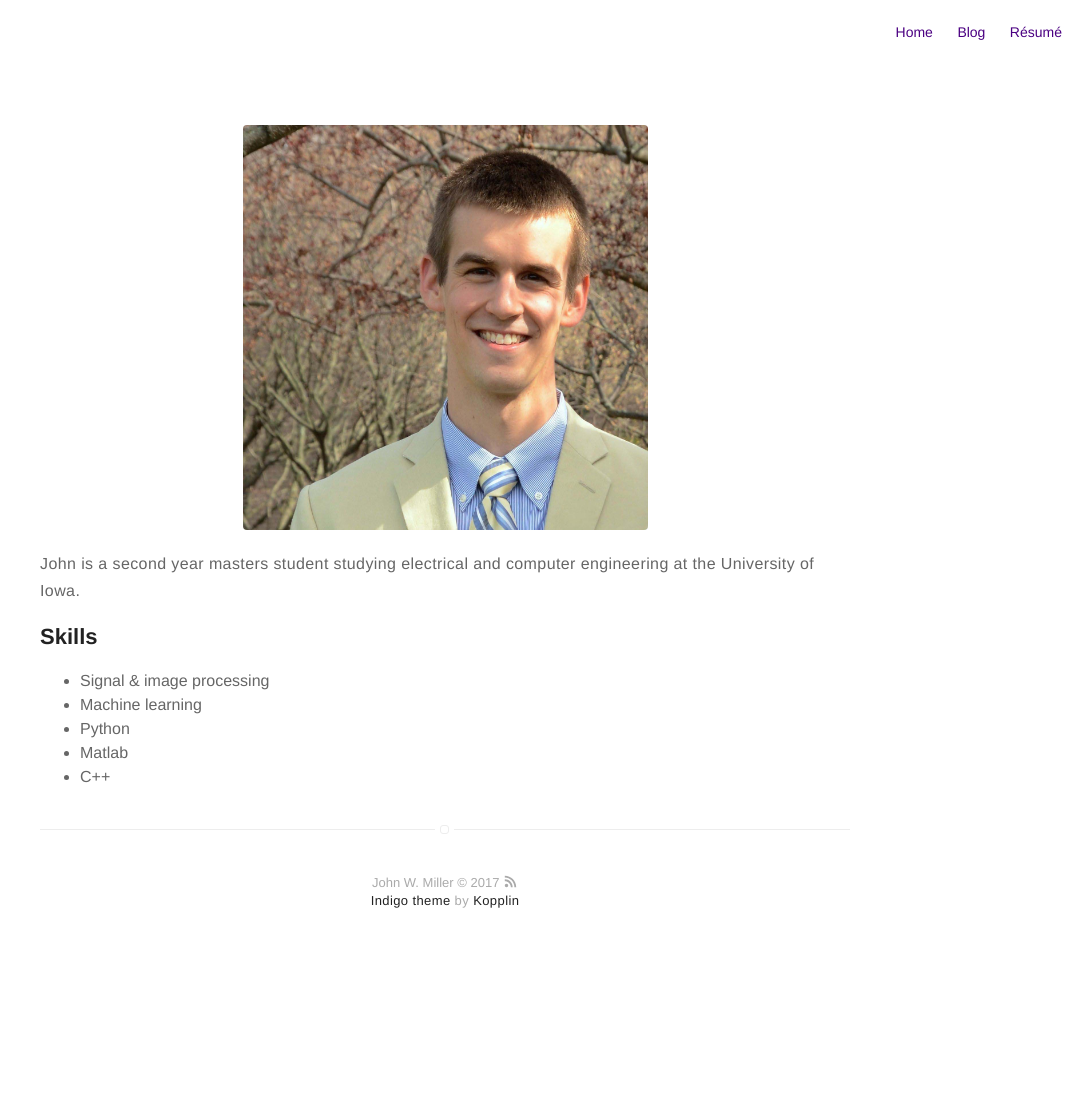
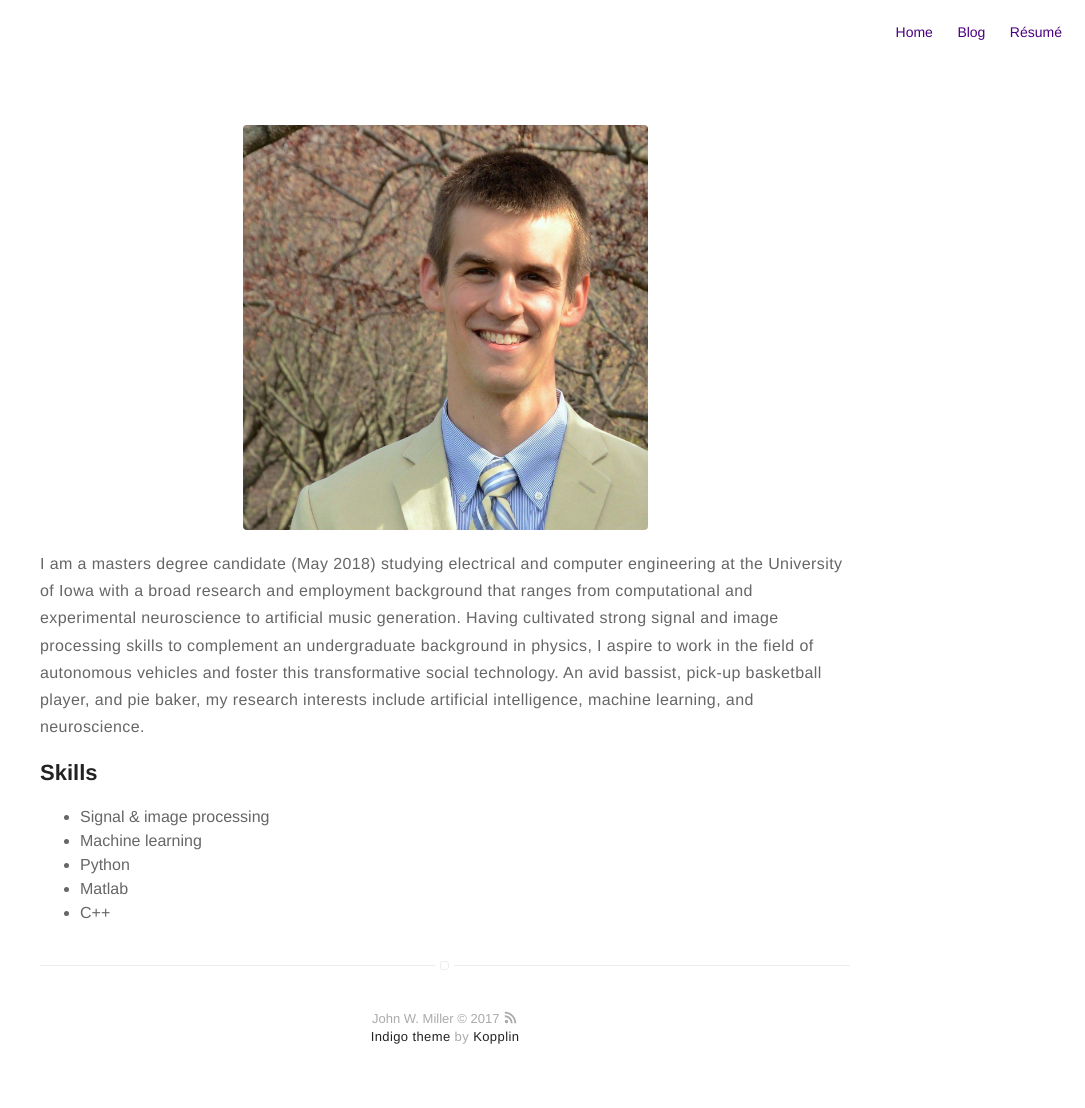
Before and after one commit to johnwmillr/johnwmillr.github.io, a Jekyll site: the page built from about.md, in a window 1280 px wide. Shown: the whole page, without its empty margins (195-1280 px from the left). Built offline with Jekyll 4.4.1, drawn with Linux system fonts in a browser that asks for light colours; before the commit the page ends 972 px from its top, so only the background shows below that.

Commit message:
Update about.md

```diff
--- a/about.md
+++ b/about.md
@@ -5,7 +5,7 @@ layout: page
 <!-- ![Profile Image]({{ site.url }}/{{ site.picture }}) -->
 ![Profile Image]({{ site.url }}/assets/images/john.jpg)
 
-<p>John is a second year masters student studying electrical and computer engineering at the University of Iowa.</p>
+<p>I am a masters degree candidate (May 2018) studying electrical and computer engineering at the University of Iowa with a broad research and employment background that ranges from computational and experimental neuroscience to artificial music generation. Having cultivated strong signal and image processing skills to complement an undergraduate background in physics, I aspire to work in the field of autonomous vehicles and foster this transformative social technology. An avid bassist, pick-up basketball player, and pie baker, my research interests include artificial intelligence, machine learning, and neuroscience.</p>
 
 <h2>Skills</h2>
 
```
